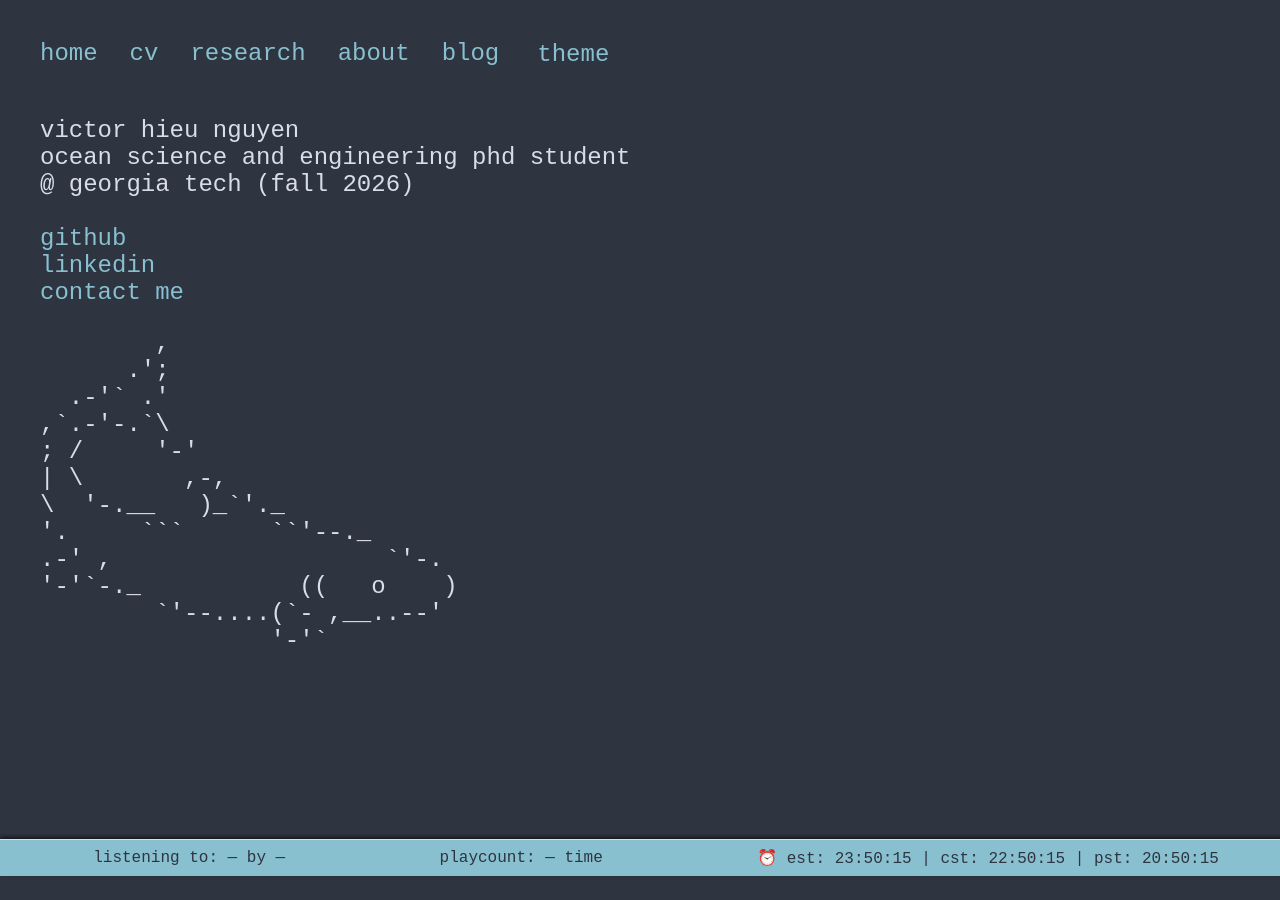
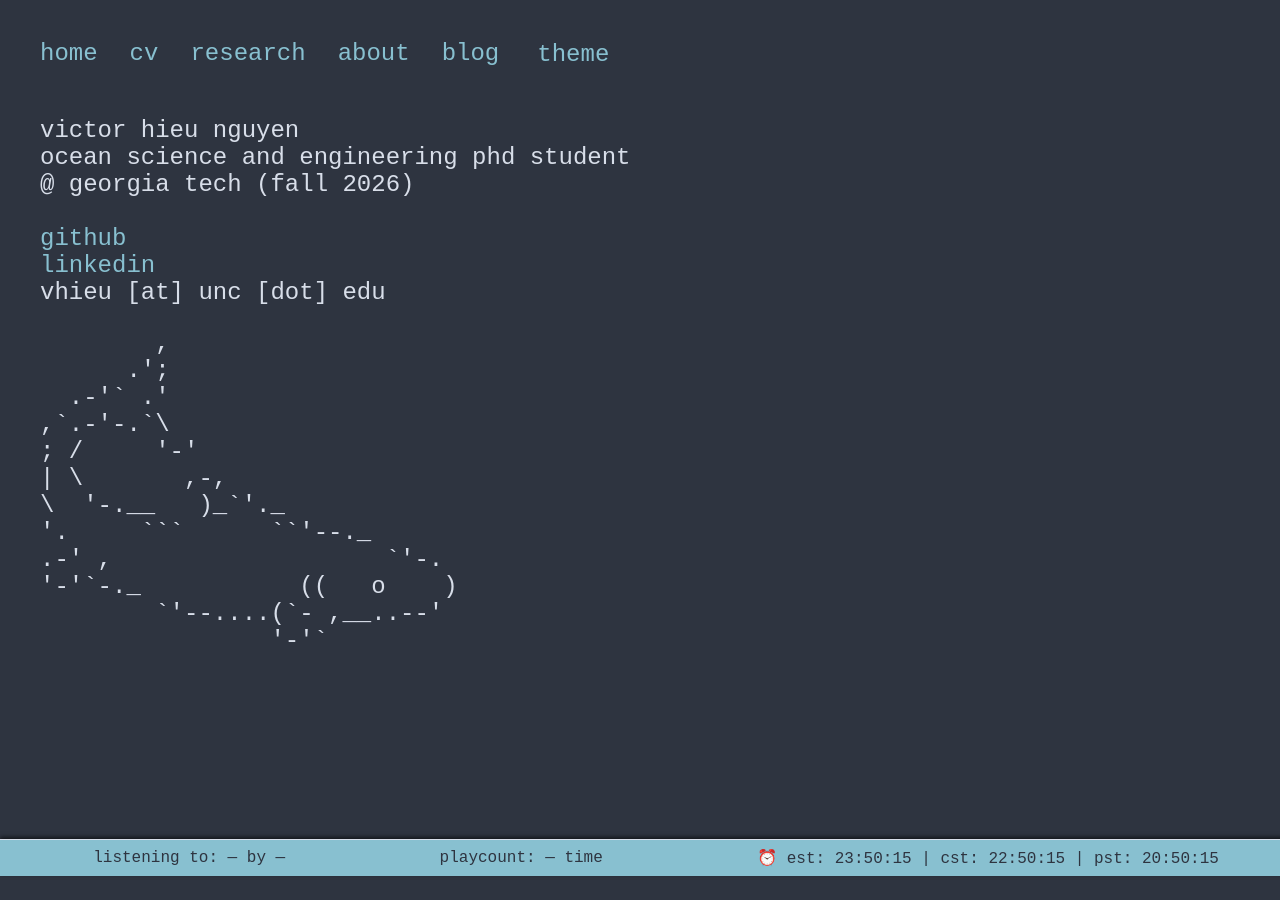
Before and after one commit to vhi3u/vhi3u.github.io, a Jekyll site: the page built from index.md, in a window 1280 px wide. Built offline with Jekyll 4.4.1, drawn with Linux system fonts in a browser that asks for light colours; a style sheet for code colours, icons or effects is not loaded.

Commit message:
remove mailto link for email

```diff
--- a/index.md
+++ b/index.md
@@ -11,7 +11,7 @@ title: victor hieu nguyen
 
     <a href="https://github.com/vhi3u">github</a><br />
     <a href="https://www.linkedin.com/in/victorhieunguyen/">linkedin</a><br />
-    <a href="mailto:vhieu@unc.edu">contact me</a><br />
+    vhieu [at] unc [dot] edu<br />
 
     <pre>
         ,
```
